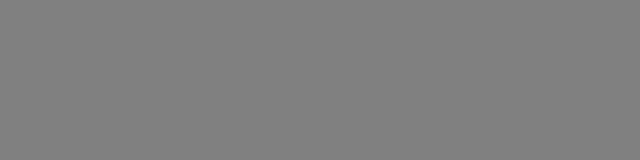
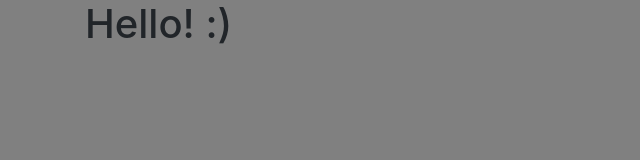
Before and after one commit to shielasabellita/shielasabellita.github.io, a plain HTML site: page index.html in a window 1280 px wide. Shown: the whole page, without its empty margins (0-640 px from the left). Drawn offline with nearby package versions, Linux system fonts and the light colour scheme.

Commit message:
test: outer css and bootstrap

```diff
--- a/index.html
+++ b/index.html
@@ -2,9 +2,12 @@
 <html>
 <head>
 	<title>Shiela Sabellita</title>
-	<link rel="stylesheet" type="text/css" href="/assets/style.css">
+	<link rel="stylesheet" href="https://maxcdn.bootstrapcdn.com/bootstrap/4.0.0/css/bootstrap.min.css" integrity="sha384-Gn5384xqQ1aoWXA+058RXPxPg6fy4IWvTNh0E263XmFcJlSAwiGgFAW/dAiS6JXm" crossorigin="anonymous">
+	<link rel="stylesheet" type="text/css" href="assets/style.css">
 </head>
 <body>
-
+	<div class="container">
+		<h1>Hello! :) </h1>
+	</div>
 </body>
 </html>
```
